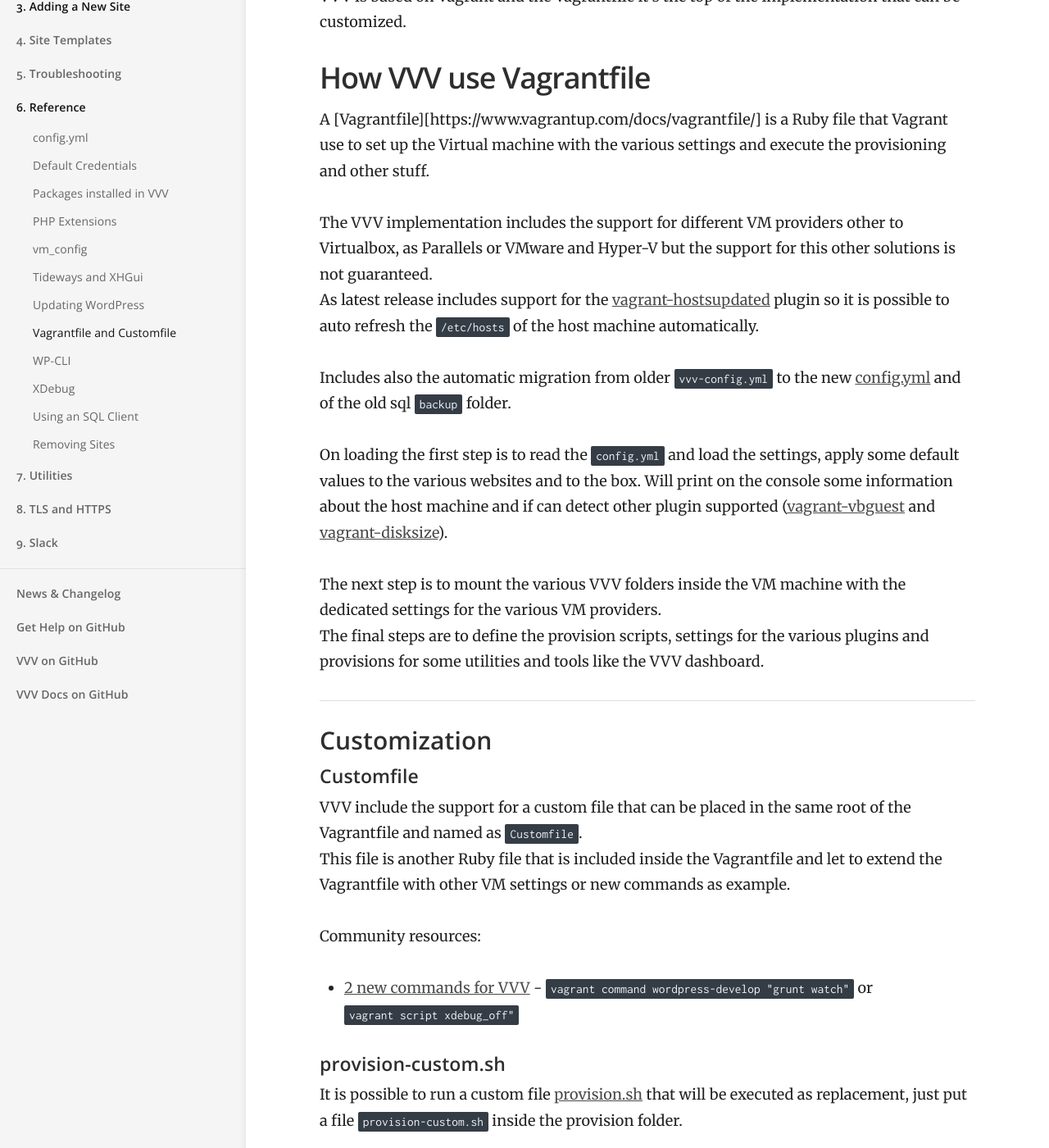
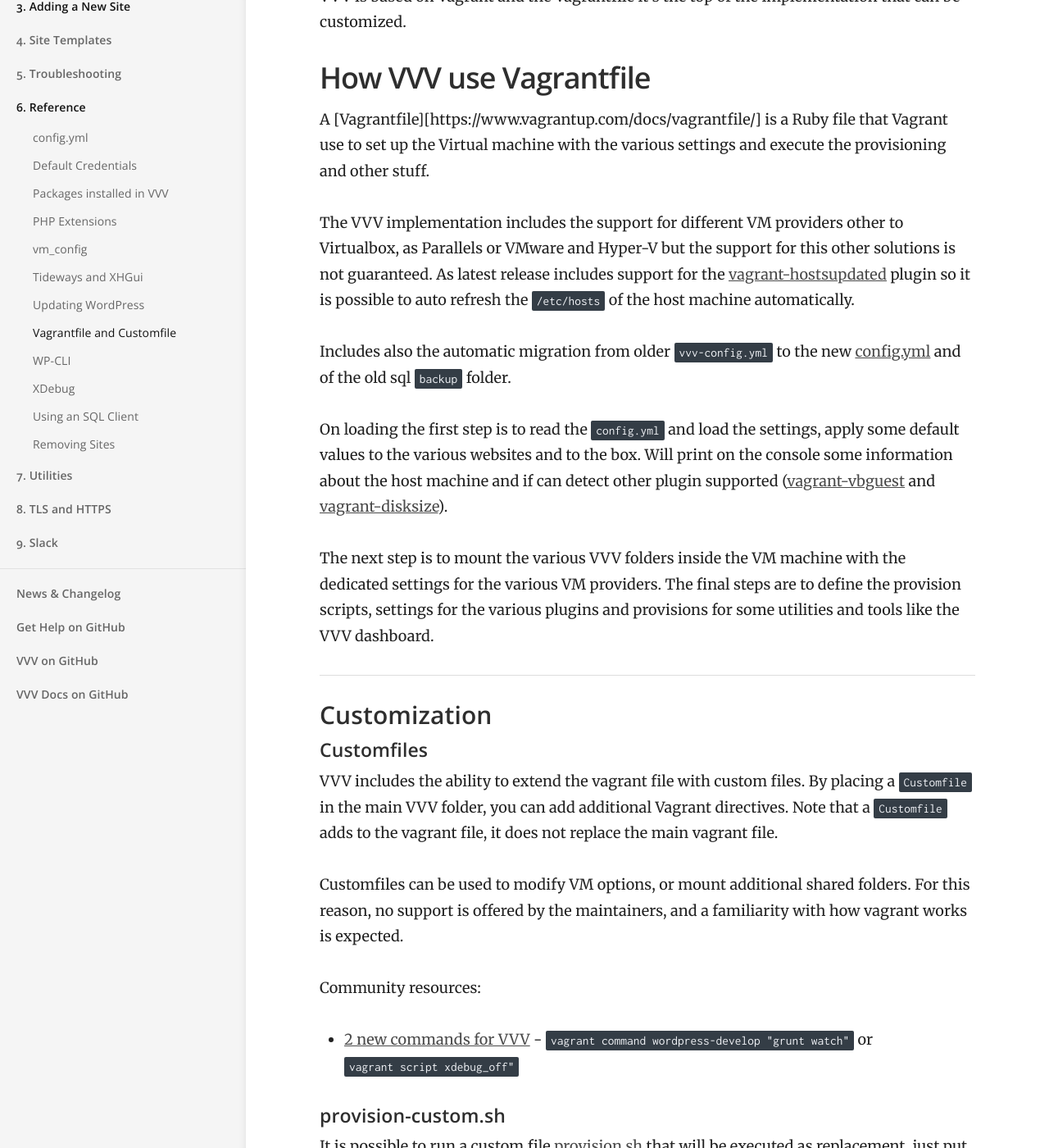
Before and after one commit to Varying-Vagrant-Vagrants/varyingvagrantvagrants.org, a Jekyll site: the page built from docs/en-US/references/vagrantfile.md, in a window 1280 px wide and 1400 px high, scrolled down 212 px. Shown: the whole window at 82% size. Built offline with Jekyll 4.4.1, drawn with Linux system fonts in a browser that asks for light colours; some of the changed text lies outside the part shown.

Commit message:
Update vagrantfile.md

```diff
--- a/docs/en-US/references/vagrantfile.md
+++ b/docs/en-US/references/vagrantfile.md
@@ -23,10 +23,11 @@ The final steps are to define the provision scripts, settings for the various pl
 
 ### Customization
 
-#### Customfile
+#### Customfiles
 
-VVV include the support for a custom file that can be placed in the same root of the Vagrantfile and named as `Customfile`.
-This file is another Ruby file that is included inside the Vagrantfile and let to extend the Vagrantfile with other VM settings or new commands as example.
+VVV includes the ability to extend the vagrant file with custom files. By placing a `Customfile` in the main VVV folder, you can add additional Vagrant directives. Note that a `Customfile` adds to the vagrant file, it does not replace the main vagrant file.
+
+Customfiles can be used to modify VM options, or mount additional shared folders. For this reason, no support is offered by the maintainers, and a familiarity with how vagrant works is expected.
 
 Community resources:
 
@@ -42,4 +43,4 @@ It is executed if available at the end of the provision, can be used to install
 
 ### Troubleshooting
 
-* One of the most common issues with other VM providers are the VM settings that need a tweak to work without any issue. Often the most common error causes are the wrong permissions specified in the Vagrantfile itself.
+Providers other than virtualbox e.g. Parallels, aren't tested as thoroughly, mainly from a lack of available testers for those providers. As a result over time things might break without the maintainers being aware. The most common issue is the folder permissions specified in the vagrant file, either being incorrect or requiring additional parameters.
```
